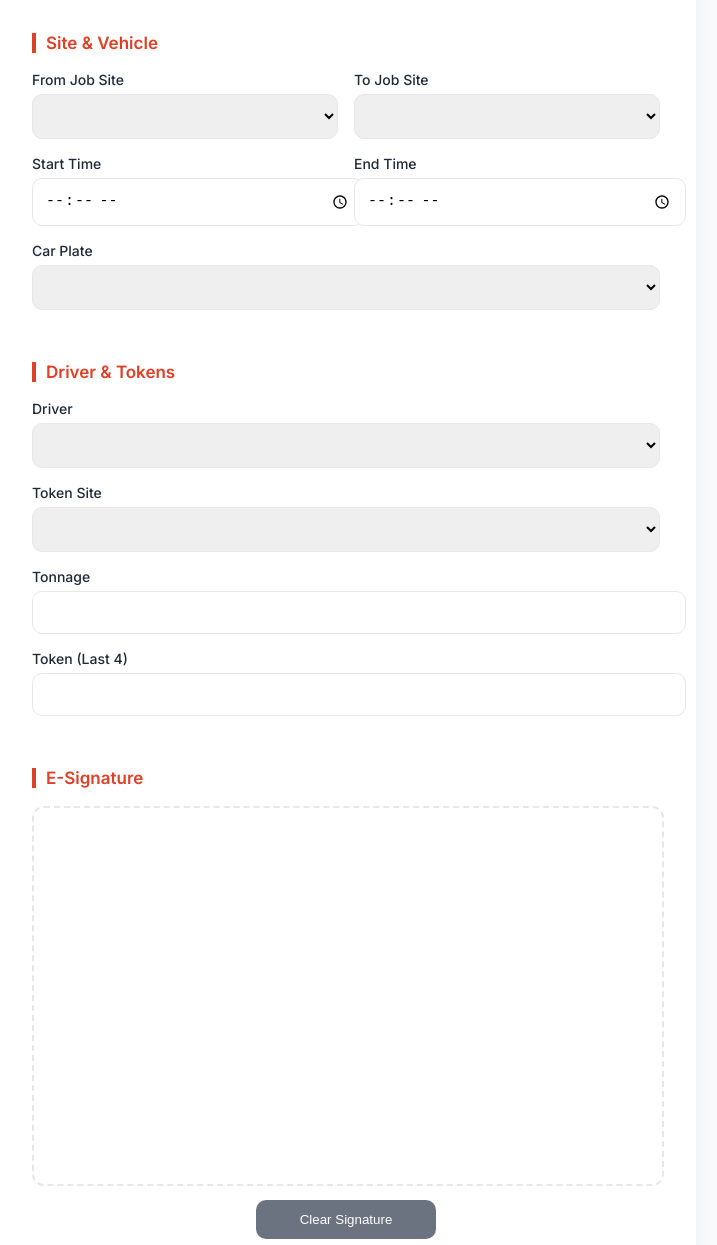
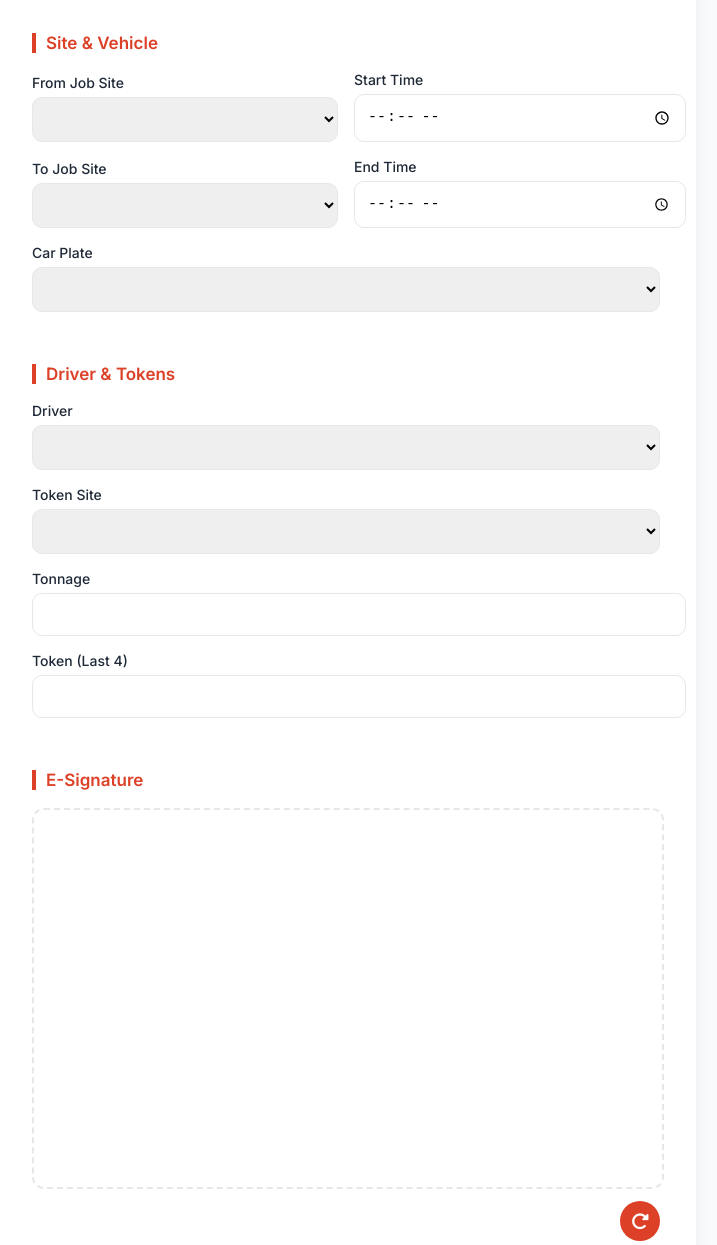
Before and after one commit to Levinders/LBDDriver, a plain HTML site: page Index.html in a window 1280 px wide. Shown: the part 621-1866 px from the top of the page, without its empty margins (294-1011 px from the left). Drawn offline with nearby package versions, Linux system fonts and the light colour scheme; no server answers.

Commit message:
Update Index.html

```diff
--- a/Index.html
+++ b/Index.html
@@ -5,8 +5,9 @@
   <meta name="viewport" content="width=device-width, initial-scale=1" />
   <title>Dispatch & Disposal – LBD Engineering Pte Ltd</title>
 
-  <!-- Fonts -->
+  <!-- Fonts & Icons -->
   <link href="https://fonts.googleapis.com/css2?family=Inter:wght@400;500;600&display=swap" rel="stylesheet">
+  <link href="https://cdnjs.cloudflare.com/ajax/libs/font-awesome/6.4.0/css/all.min.css" rel="stylesheet">
 
   <style>
     body {
@@ -96,19 +97,18 @@
       font-size: 15px;
     }
 
-    .row-inline {
-      display: flex;
-      gap: 16px;
-    }
-
-    .row-inline > div {
-      flex: 1;
-    }
-
     input:focus, select:focus {
       border-color: #DC4128;
       outline: none;
       box-shadow: 0 0 0 3px rgba(220, 65, 40, 0.15);
+    }
+
+    /* Horizontal alignment fix */
+    .field-row {
+      display: grid;
+      grid-template-columns: 1fr 1fr;
+      gap: 16px;
+      align-items: end;
     }
 
     canvas {
@@ -117,6 +117,31 @@
       border-radius: 12px;
       background: #fff;
       cursor: crosshair;
+    }
+
+    .sig-actions {
+      text-align: right;
+      margin-top: 8px;
+    }
+
+    .icon-btn {
+      background: #DC4128;
+      border: none;
+      color: #fff;
+      border-radius: 50%;
+      width: 40px;
+      height: 40px;
+      display: inline-flex;
+      align-items: center;
+      justify-content: center;
+      cursor: pointer;
+      font-size: 18px;
+      transition: all 0.3s ease;
+    }
+
+    .icon-btn:hover {
+      background: #f25c41;
+      transform: rotate(-20deg);
     }
 
     .btn {
@@ -190,7 +215,7 @@
       .card { padding: 24px; }
       .wrap { margin: 20px auto; }
       .btn { width: 100%; }
-      .row-inline { flex-direction: column; }
+      .field-row { grid-template-columns: 1fr; }
     }
   </style>
 </head>
@@ -219,16 +244,29 @@
       <!-- Site, Vehicle & Time -->
       <div class="section">
         <div class="section-title">Site & Vehicle</div>
-        <div class="row-inline">
+
+        <div class="field-row">
           <div>
-            <label>From Job Site</label><select id="fromJobSite"></select>
-            <label>Start Time</label><input type="time" id="startTime" />
+            <label>From Job Site</label>
+            <select id="fromJobSite"></select>
           </div>
           <div>
-            <label>To Job Site</label><select id="toJobSite"></select>
-            <label>End Time</label><input type="time" id="endTime" />
+            <label>Start Time</label>
+            <input type="time" id="startTime" />
           </div>
         </div>
+
+        <div class="field-row">
+          <div>
+            <label>To Job Site</label>
+            <select id="toJobSite"></select>
+          </div>
+          <div>
+            <label>End Time</label>
+            <input type="time" id="endTime" />
+          </div>
+        </div>
+
         <label>Car Plate</label><select id="carPlate"></select>
       </div>
 
@@ -245,7 +283,11 @@
       <div class="section">
         <div class="section-title">E-Signature</div>
         <canvas id="signaturePad" height="180"></canvas>
-        <button type="button" class="btn" id="clearSignature" style="margin-top:10px;background:#6b7280;">Clear Signature</button>
+        <div class="sig-actions">
+          <button type="button" id="clearSignature" class="icon-btn" title="Redo Signature">
+            <i class="fa-solid fa-rotate-right"></i>
+          </button>
+        </div>
       </div>
 
       <button class="btn" id="submitBtn">Submit</button>
```
